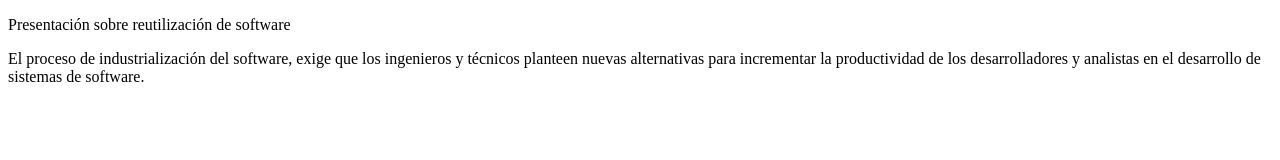
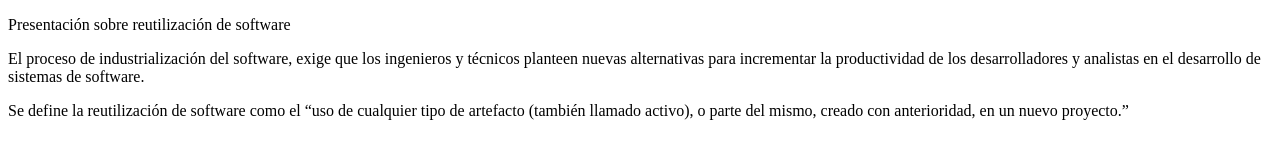
Before and after one commit to karinapaez/Ejercicio_2, a plain HTML site: page index.html in a window 1280 px wide. Drawn offline with Linux system fonts and the light colour scheme.

Commit message:
desarrollo presentacion

```diff
--- a/index.html
+++ b/index.html
@@ -6,5 +6,6 @@
 <body>
 <p>Presentación sobre reutilización de software</p>
 <p>El proceso de industrialización del software, exige que los ingenieros y técnicos planteen nuevas alternativas para incrementar la productividad de los desarrolladores y analistas en el desarrollo de sistemas de software. </p>
+<p>Se define la reutilización de software como el “uso de cualquier tipo de artefacto (también llamado activo), o parte del mismo, creado con anterioridad, en un nuevo proyecto.”</p>
 </body>
 </html>
```
